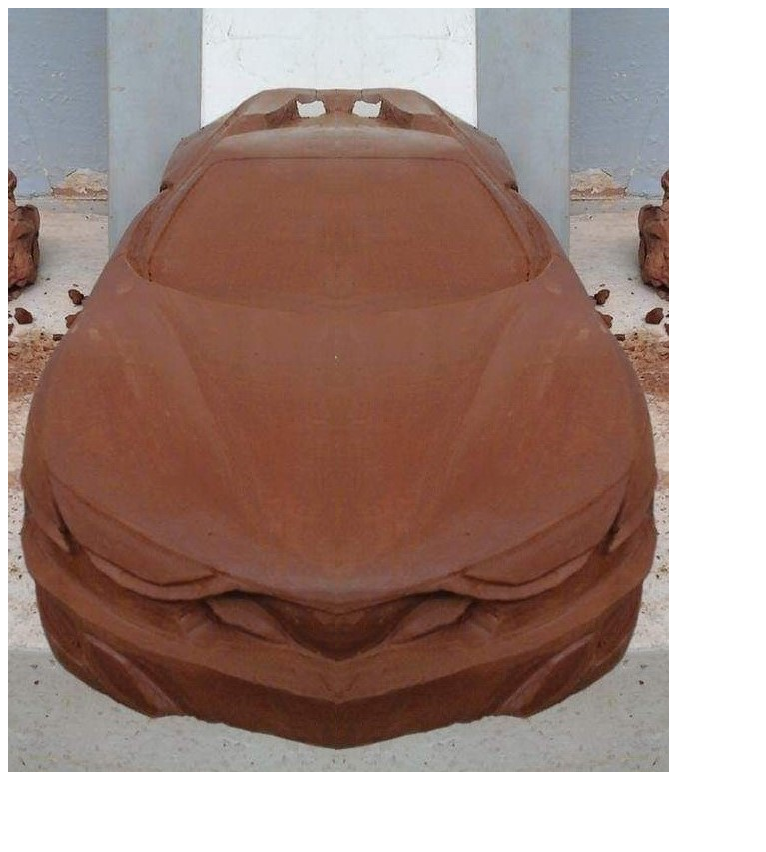
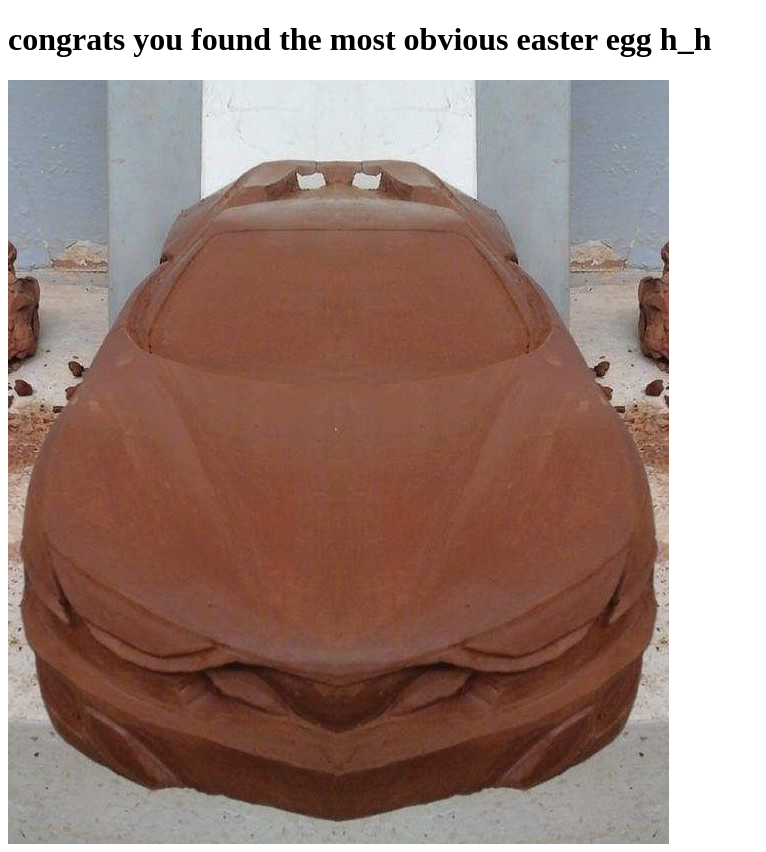
Before and after one commit to stev-dev/moodbooks, a plain HTML site: page easter.html in a window 1280 px wide. Shown: the whole page, without its empty margins (0-766 px from the left). Before the commit the page ends 800 px from the top, so only its background shows below. Drawn offline with Linux system fonts and the light colour scheme.

Commit message:
:egg: if you are looking for an easter egg :bulb: :egg:

```diff
--- a/easter.html
+++ b/easter.html
@@ -7,6 +7,7 @@
     <title>easter Egg</title>
 </head>
 <body>
+    <h1>congrats you found the most obvious easter egg h_h</h1>
     <div class="container" style="display: flex;">
         <img src="../moodbooks/res/1623205795863-trimmed-left.jfif">
         <img src="../moodbooks/res/1623205795863-trimmed.jfif">
```
